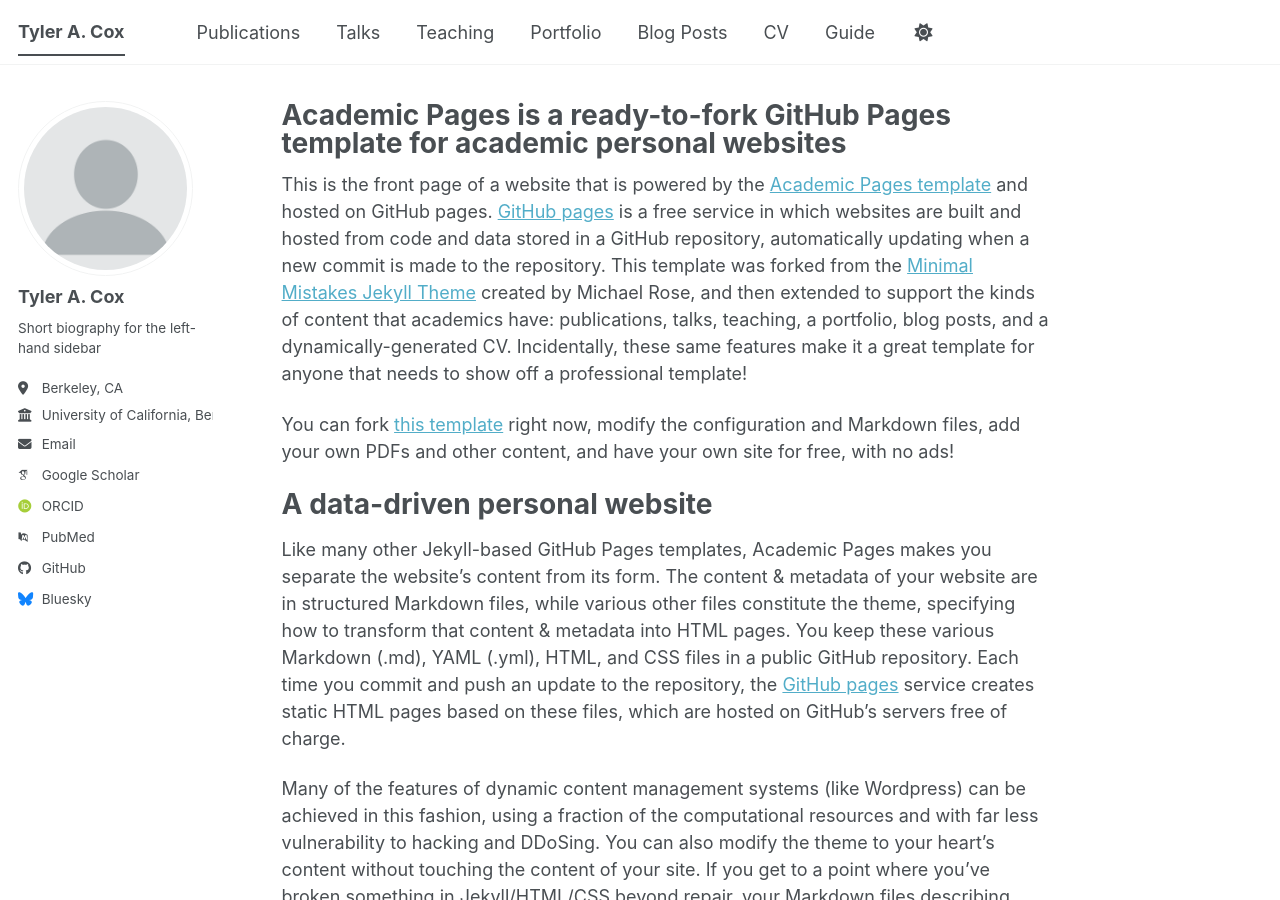
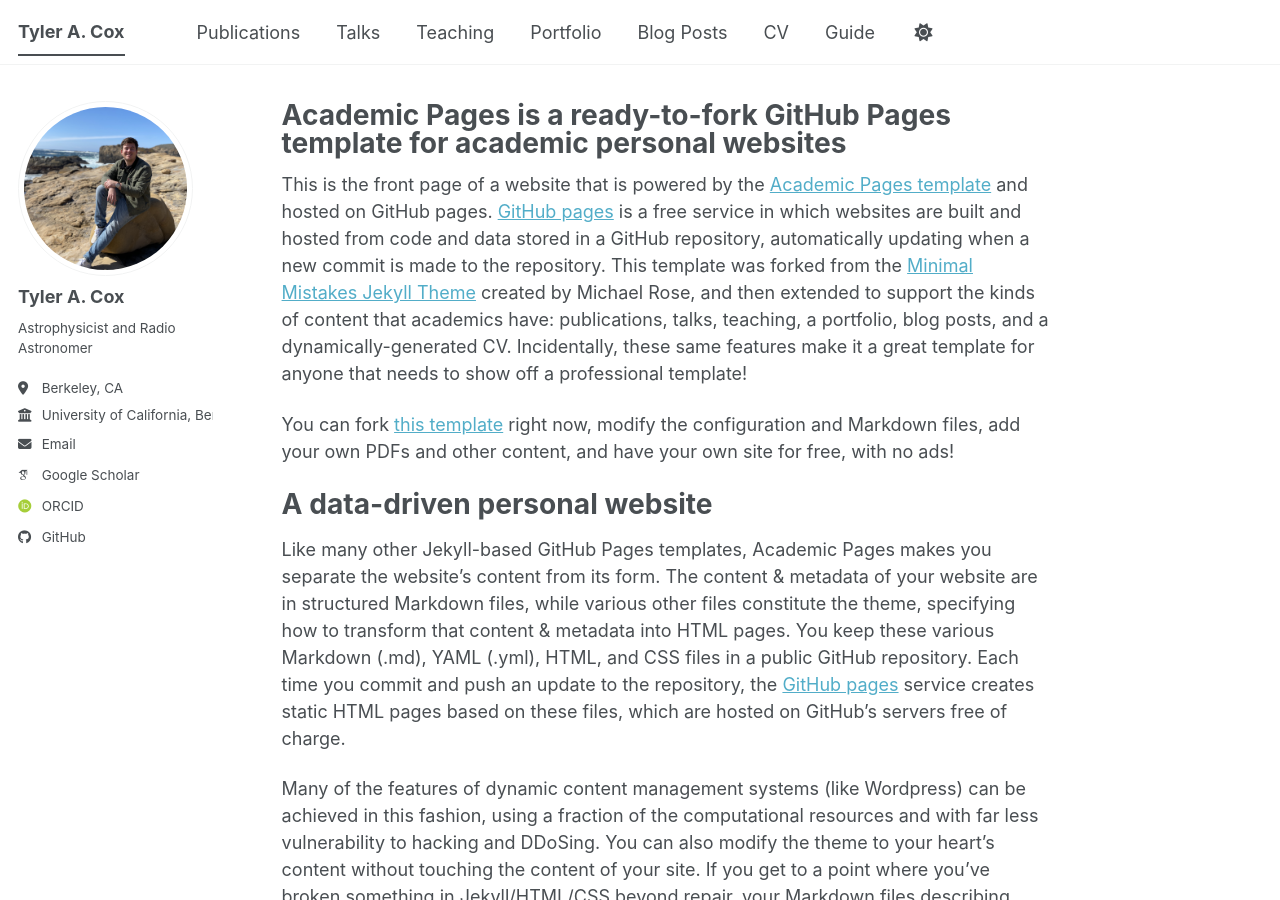
Before and after one commit to tyler-a-cox/tyler-a-cox.github.io, a Jekyll site: the page built from _pages/about.md, in a window 1280 px wide and 900 px high. Built offline with Jekyll 4.4.1, drawn with Linux system fonts in a browser that asks for light colours; some web fonts are replaced; a script bundle is joined from its source files by our own code; library files that are not in the unit come from our copies.

Commit message:
Modify author profile details in _config.yml
Updated author profile information including avatar, bio, and social links.

```diff
--- a/_config.yml
+++ b/_config.yml
@@ -23,10 +23,10 @@
 #               Additional customization can be done by editing /_includes/author-profile.html
 author:
   # Biographic information
-  avatar           : "profile.png"
+  avatar           : "17678594.png"
   name             : "Tyler A. Cox"
   pronouns         : # example: "he/him"
-  bio              : "Short biography for the left-hand sidebar"
+  bio              : "Astrophysicist and Radio Astronomer"
   location         : "Berkeley, CA"
   employer         : "University of California, Berkeley"
   uri              : # URL
@@ -35,13 +35,13 @@
   # Academic websites
   academia         : # URL
   arxiv            : # URL - Update with the correct link to your profile
-  googlescholar    : "https://scholar.google.com/citations?user=PS_CX0AAAAAJ"
+  googlescholar    : "https://scholar.google.com/citations?user=Ts5WousAAAAJ&hl=en"
   inspire-hep      : # URL
   impactstory      : # URL
   orcid            : "https://orcid.org/yourorcidurl"
   semantic         : # URL
   ssrn             : # URL
-  pubmed           : "https://www.ncbi.nlm.nih.gov/pubmed/?term=john+snow"
+  pubmed           : # URL
   researchgate     : # URL
   scopus           : # URL
   zotero           : # URL
@@ -51,13 +51,13 @@
   bitbucket        : # Username - Update with your username on the site
   codepen          : # Username
   dribbble         : # Username
-  github           : "academicpages"
+  github           : "https://github.com/tyler-a-cox"
   kaggle           : # Username
   stackoverflow    : # User number or user number and name (i.e., use "1" or "1/jeff-atwood")
 
   # Social media
   artstation       : # Username
-  bluesky          : "bsky.app" # Replace this with you Bluesky username
+  bluesky          : # Username
   facebook         : # Username
   flickr           : # Username
   foursquare       : # Username
```
